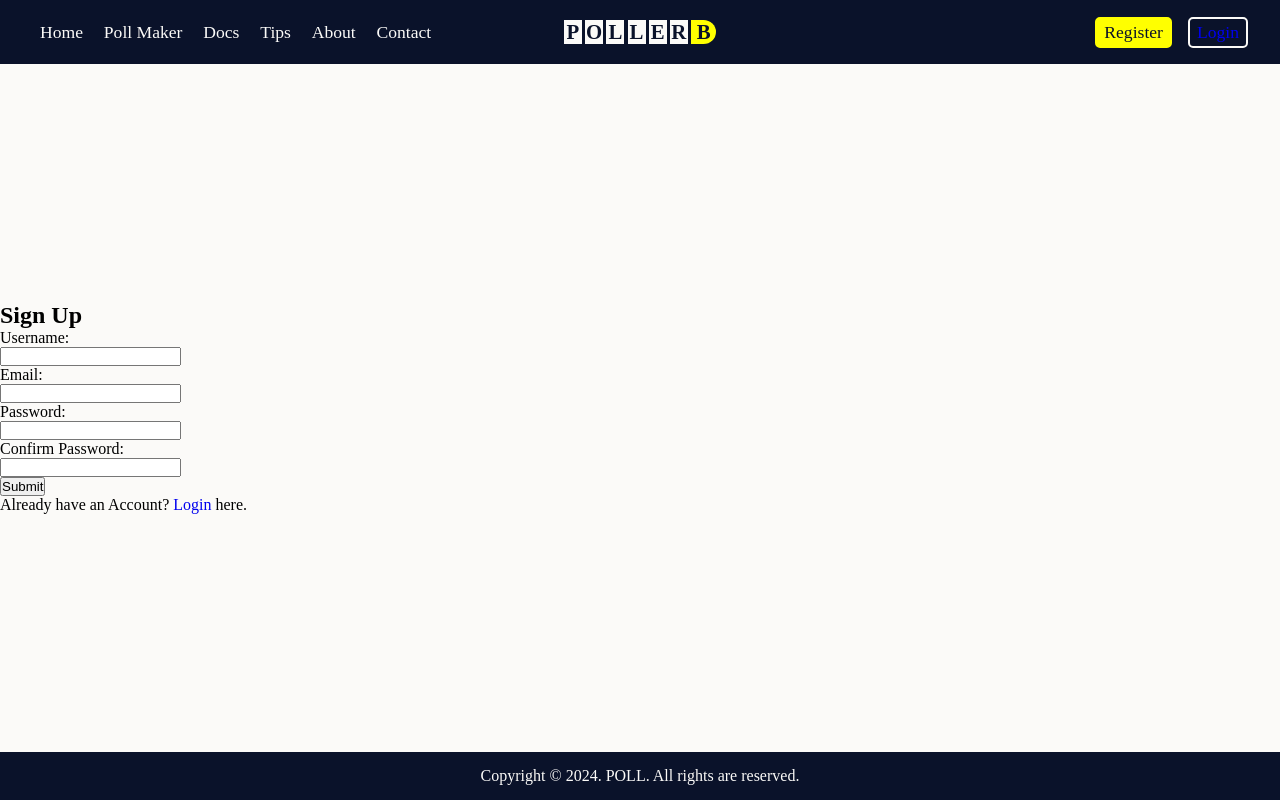
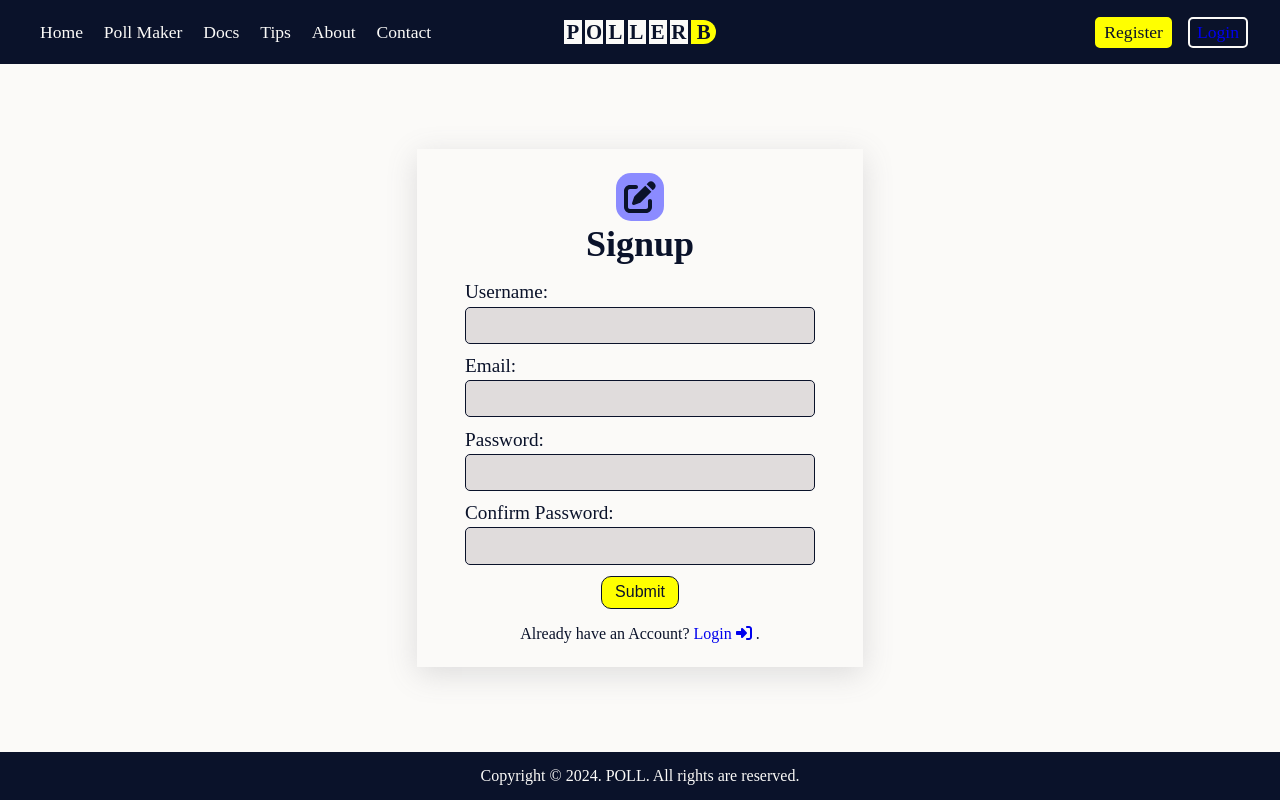
Before and after one commit to abror2142/poll-website, a React app in the folder frontend/: page /signup in a window 1280 px wide. Built offline with nearby package versions, Linux system fonts and the light colour scheme.

Commit message:
Styling auth pages, Signup page completion

```diff
--- a/frontend/src/containers/Auth/Activation.js
+++ b/frontend/src/containers/Auth/Activation.js
@@ -13,7 +13,7 @@ function Activation() {
     }
 
     return (
-        <div className="activation-page">
+        <div className="activation-page page-middle">
             <h3>Click to Activate your Account!</h3>
             <button onClick={handeClick}>Activate</button>
         </div>
--- a/frontend/src/containers/Auth/Login.js
+++ b/frontend/src/containers/Auth/Login.js
@@ -46,7 +46,7 @@ function Login() {
     }
 
     return (
-        <div className="login-page">
+        <div className="login-page page-middle">
             <div className="login-header">
                 <h2>Login</h2>
             </div>
--- a/frontend/src/containers/Auth/PasswordReset.js
+++ b/frontend/src/containers/Auth/PasswordReset.js
@@ -26,10 +26,10 @@ function PasswordReset() {
     }
 
     return (
-        <div className="password-reset-page">
+        <div className="password-reset-page page-middle">
 
             <div className="password-reset-header">
-                <h2>SPassword Reset</h2>
+                <h2>Password Reset</h2>
             </div>
 
             <form onSubmit={handleSubmit} className="form password-reset-form">
--- a/frontend/src/containers/Auth/PasswordResetConfirm.js
+++ b/frontend/src/containers/Auth/PasswordResetConfirm.js
@@ -42,7 +42,7 @@ function PasswordResetConfirm() {
     }
 
     return (
-        <div className="pass-res-confirm-page">
+        <div className="pass-res-confirm-page page-middle">
             <div className="pass-res-confirm-header">
                 <h2>Set New Password</h2>
             </div>
--- a/frontend/src/containers/Auth/Signup.js
+++ b/frontend/src/containers/Auth/Signup.js
@@ -3,7 +3,7 @@ import { useState, useEffect } from "react";
 import { Link } from "react-router-dom";
 
 import { FontAwesomeIcon } from "@fortawesome/react-fontawesome";
-import { faCircleExclamation } from "@fortawesome/free-solid-svg-icons";
+import { faCircleExclamation, faPenToSquare, faRightToBracket, faXmark } from "@fortawesome/free-solid-svg-icons";
 
 import validateForm from "../../utils/validateForm";
 import { signup } from "../../utils/AuthAPI";
@@ -56,22 +56,25 @@ function Signup() {
         setSubmitting(false)
     }
 
-    console.log(errors)
     return (
-        <div className="signup-page">
-            <div className="signup-header">
-                <h2>Sign Up</h2>
+        <div className="auth-page">
+
+            <div className="auth-page-header">
+                <div >
+                    <FontAwesomeIcon className="header-icon" icon={faPenToSquare} />
+                </div>
+                <h2>Signup</h2>
             </div>
 
-            <form onSubmit={handleSubmit} className="form signup-form">
+            <form onSubmit={handleSubmit} className="form auth-page-form">
 
-                <div className="username-input">
+                <div className="input-box">
 
-                    <div className="form-label">
+                    <div className="input-label">
                         <label htmlFor="username">Username: </label>
                     </div>
 
-                    <div className="username-field">
+                    <div className="input-field">
                         <input
                             id="username"
                             onChange={(e) => setUsername(e.target.value)}
@@ -89,7 +92,7 @@ function Signup() {
                             touchedUsername
                             && !focusUsername
                             && (errors.username.length > 0)
-                            && <FontAwesomeIcon icon={faCircleExclamation}/>
+                            && <FontAwesomeIcon className="error-icon" icon={faCircleExclamation}/>
                         }
                     </div>
 
@@ -103,7 +106,12 @@ function Signup() {
                                 {
                                     errors.username.map((error, index) => {
                                         return (
-                                            <li key={'error' + index}>{error}</li>
+                                            <li key={'username-error-' + index}>
+                                                <div className="error-list-item">
+                                                    <FontAwesomeIcon className="error-x-icon" icon={faXmark} />
+                                                    <p>{error}</p>
+                                                </div>
+                                            </li>
                                         )
                                     })
                                 }
@@ -113,13 +121,13 @@ function Signup() {
 
                 </div>
 
-                <div className="email-input">
+                <div className="input-box">
 
-                    <div className="form-label">
+                    <div className="input-label">
                         <label htmlFor="email">Email: </label>
                     </div>
 
-                    <div className="email-field">
+                    <div className="input-field">
                         <input
                             id="email"
                             onChange={(e) => setEmail(e.target.value)}
@@ -137,7 +145,7 @@ function Signup() {
                             touchedEmail
                             && !focusEmail
                             && (errors.email.length > 0)
-                            && <FontAwesomeIcon icon={faCircleExclamation}/>
+                            && <FontAwesomeIcon className="error-icon" icon={faCircleExclamation}/>
                         }
                     </div>
 
@@ -151,7 +159,12 @@ function Signup() {
                                 {
                                     errors.email.map((error, index) => {
                                         return (
-                                            <li key={'email-error-' + index}>{error}</li>
+                                            <li key={'email-error-' + index}>
+                                                <div className="error-list-item">
+                                                    <FontAwesomeIcon className="error-x-icon" icon={faXmark} />
+                                                    <p>{error}</p>
+                                                </div>
+                                            </li>
                                         )
                                     })
                                 }
@@ -161,13 +174,13 @@ function Signup() {
 
                 </div>
 
-                <div className="password-input">
+                <div className="input-box">
 
-                    <div className="form-label">
+                    <div className="input-label">
                         <label htmlFor="password">Password: </label>
                     </div>
 
-                    <div className="password-field">
+                    <div className="input-field">
                         <input
                             id="password"
                             onChange={(e) => setPassword(e.target.value)}
@@ -185,7 +198,7 @@ function Signup() {
                             touchedPassword
                             && !focusPassword
                             && (errors.password.length > 0)
-                            && <FontAwesomeIcon icon={faCircleExclamation}/>
+                            && <FontAwesomeIcon className="error-icon" icon={faCircleExclamation}/>
                         }
                     </div>
 
@@ -199,23 +212,27 @@ function Signup() {
                                 {
                                     errors.password.map((error, index) => {
                                         return (
-                                            <li key={'password-error-' + index}>{error}</li>
+                                            <li key={'password-error-' + index}>
+                                                <div className="error-list-item">
+                                                    <FontAwesomeIcon className="error-x-icon" icon={faXmark} />
+                                                    <p>{error}</p>
+                                                </div>
+                                            </li>
                                         )
                                     })
                                 }
                             </ul>
                         </div>
                      }
-
                 </div>
 
-                <div className="re-password-input">
+                <div className="input-box">
 
-                    <div className="form-label">
+                    <div className="input-label">
                         <label htmlFor="re-password">Confirm Password:</label>
                     </div>
 
-                    <div className="re-password-field">
+                    <div className="input-field">
                         <input
                             id="re-password"
                             onChange={(e) => setRePassword(e.target.value)}
@@ -233,7 +250,7 @@ function Signup() {
                             touchedRePassword
                             && !focusRePassword
                             && (errors.rePassword.length > 0)
-                            && <FontAwesomeIcon icon={faCircleExclamation}/>
+                            && <FontAwesomeIcon className="error-icon" icon={faCircleExclamation}/>
                         }
                     </div>
 
@@ -247,7 +264,12 @@ function Signup() {
                                 {
                                     errors.rePassword.map((error, index) => {
                                         return (
-                                            <li key={'rePassword-error-' + index}>{error}</li>
+                                            <li key={'confirm-password-error-' + index}>
+                                                <div className="error-list-item">
+                                                    <FontAwesomeIcon className="error-x-icon" icon={faXmark} />
+                                                    <p>{error}</p>
+                                                </div>
+                                            </li>
                                         )
                                     })
                                 }
@@ -256,14 +278,15 @@ function Signup() {
                      }
 
                 </div>
-
-                <button disabled={submitting}>Submit{submitting && '...'}</button>
-
+                <div className="form-button">
+                    <button disabled={submitting}>Submit{submitting && '...'}</button>
+                </div>
             </form>
 
-            <div className="signup-footer">
-                <p>Already have an Account? <Link to='/login'>Login</Link> here.</p>
+            <div className="auth-page-footer">
+                <p>Already have an Account? <Link to='/login'>Login <FontAwesomeIcon icon={faRightToBracket} /></Link> .</p>
             </div>
+
         </div>
     )
 }
--- a/frontend/src/containers/Home.js
+++ b/frontend/src/containers/Home.js
@@ -15,6 +15,7 @@ export async function loader(){
     return resp
 }
 
+
 function Home(){
     const data = useLoaderData()
     return (
--- a/frontend/src/style.css
+++ b/frontend/src/style.css
@@ -10,6 +10,10 @@ img {
 
 a {
     text-decoration: none;
+}
+
+input {
+    outline: none;
 }
 
 .site-wrapper {
@@ -127,3 +131,100 @@ a {
 .no-wrap {
     white-space: nowrap;
 }
+
+.main{
+    display: flex;
+    justify-content: center;
+}
+
+.auth-page {
+    padding: 1.5rem 3rem;
+    box-shadow: rgba(100, 100, 111, 0.2) 0px 7px 29px 0px;
+    color: #0a122a;
+}
+
+.auth-page-header {
+    text-align: center;
+    font-size: 1.5rem;
+}
+
+.header-icon {
+    background-color: rgb(139, 139, 255);
+    padding: 0.5rem;
+    font-size: 2rem;
+    border-radius: 15px;
+}
+
+.auth-page-form {
+    margin: 1rem 0;
+    display: flex;
+    flex-direction: column;
+    gap: 0.7rem;
+    width: 350px;
+}
+
+.input-label {
+    font-size: 1.2rem;
+    margin-bottom: 0.2rem;
+}
+
+.input-field > input{
+    width: 100%;
+    height: 2.2rem;
+    font-size: 1rem;
+    background-color: transparent;
+    border: none;
+}
+
+.input-field {
+    display: flex;
+    align-items: center;
+    border: 1px solid #0a122a;
+    border-radius: 5px;
+    background-color: rgb(224, 220, 220);
+    padding: 0 5px;
+}
+
+.error-icon {
+    font-size: 1.5rem;
+    color: red;
+    background-color: white;
+    border-radius: 50%;
+}
+
+.error-box {
+    margin-top: 0.2rem;
+    font-size: 0.95rem;
+}
+
+.error-box > ul {
+    list-style-type: none;
+}
+
+.error-list-item {
+    display: flex;
+    gap: 0.5rem;
+    align-items: center;
+}
+
+.error-x-icon {
+    color: red;
+}
+
+.form-button {
+    display: flex;
+    justify-content: center;
+}
+
+.form-button > button {
+    font-size: 1rem;
+    background-color: yellow;
+    padding:0.4rem 0.8rem;
+    border-radius: 10px;
+    border: 1px solid #0a122a;
+    color: #0a122a;
+}
+
+.auth-page-footer {
+    text-align: center;
+}
```
Also changed, not shown: frontend/src/utils/validateForm.js (+12 -12 lines), frontend/.babelrc.
